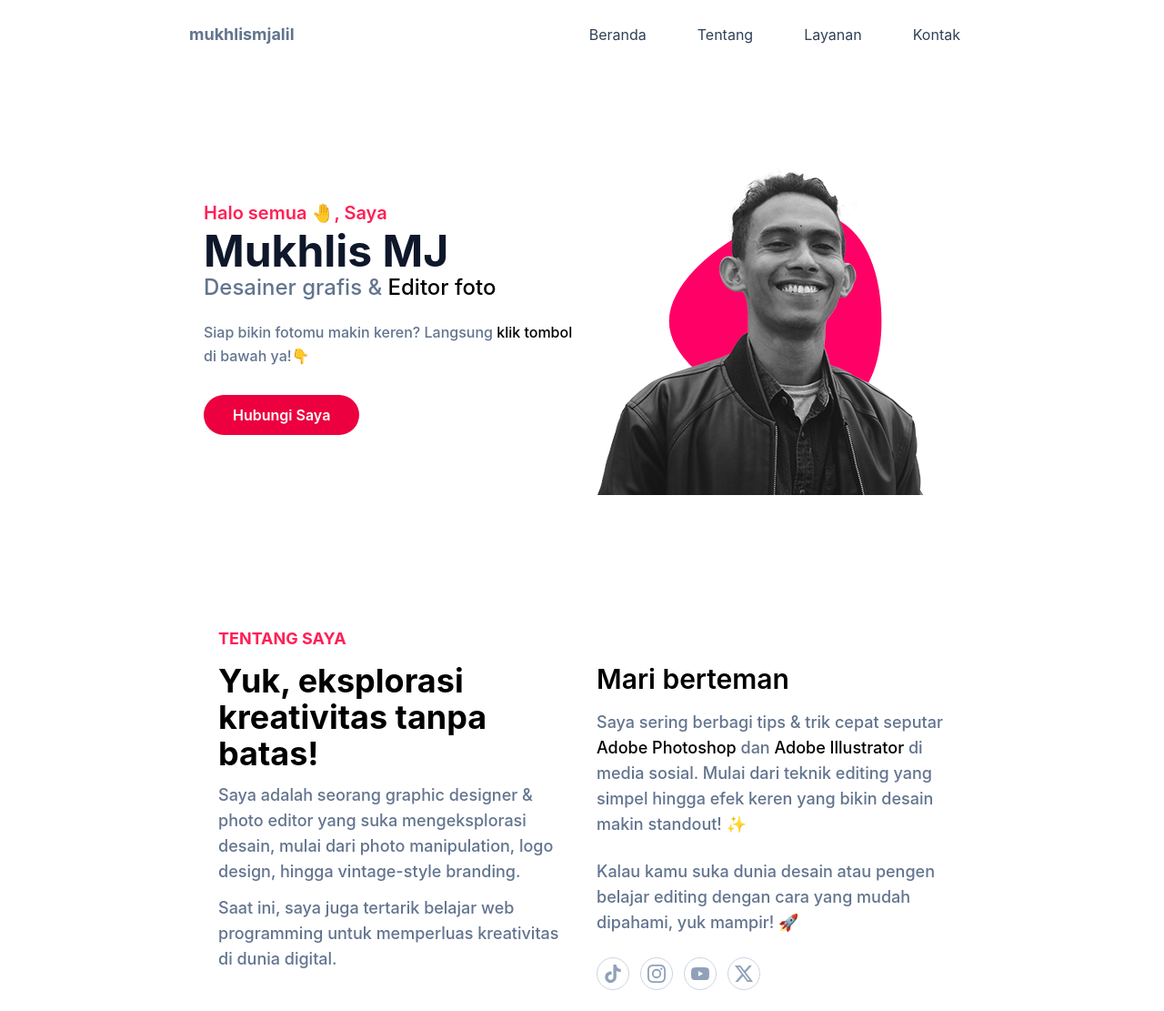
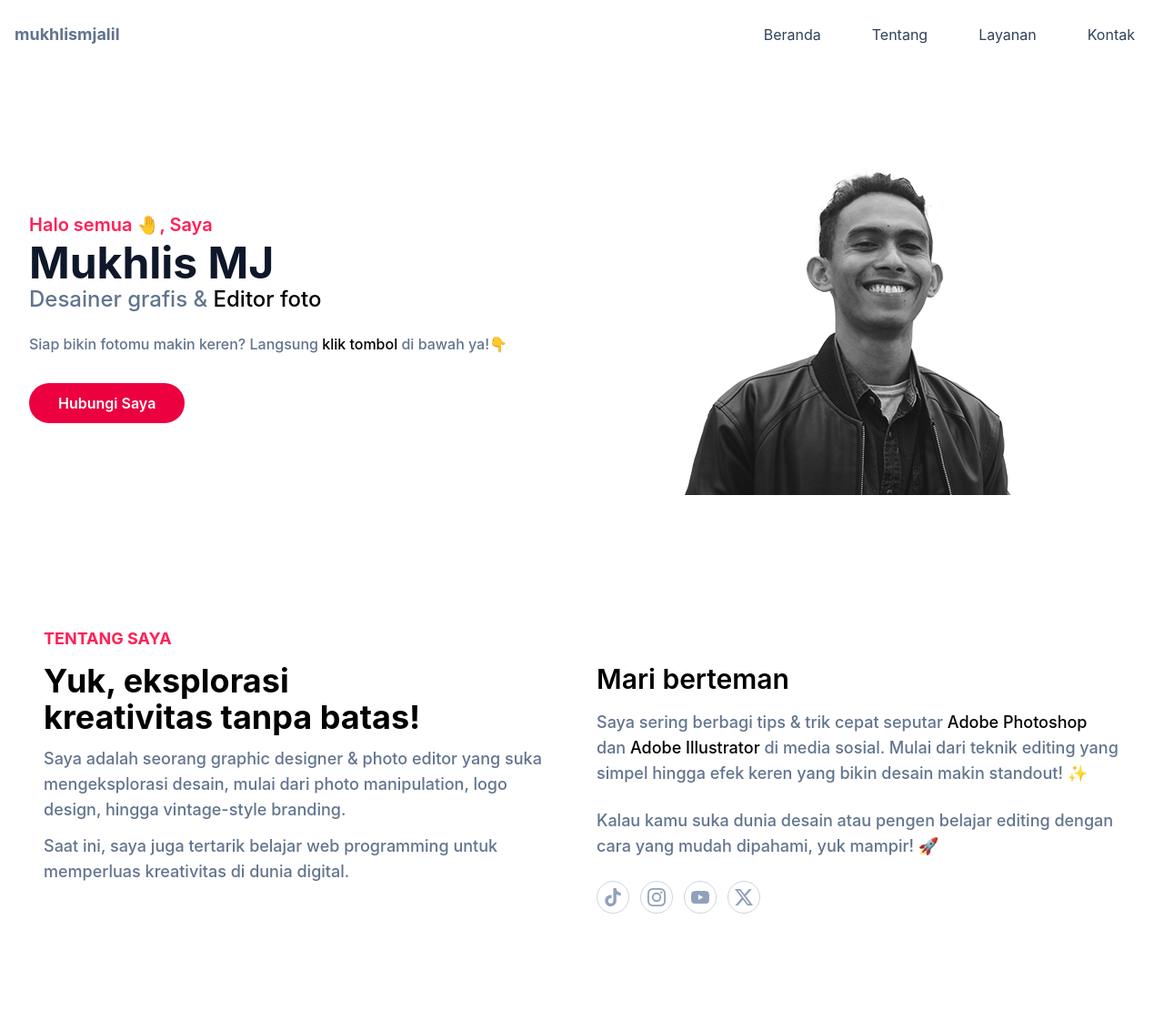
Before and after one commit to mukhlismj/mukhlismj.github.io, a website: page index.html in a window 1280 px wide. Shown: the whole page at 91% size. Drawn offline with Linux system fonts and the light colour scheme.

Commit message:
memperbaiki baigian responsive pada layar hp

```diff
--- a/index.html
+++ b/index.html
@@ -18,7 +18,7 @@
       <!-- header start -->
       <header id="navbar"
         class="bg-transparent absolute top-0 left-0 w-full flexitems-center z-50 transition duration-300">
-          <div class="container max-w-4xl mx-auto ">
+          <div class="container max-w-full mx-auto ">
               <div class="flex items-center justify-between relative">
                   <div class="px-4 ">
                       <a href="#home" class="font-bold text-lg text-slate-500 block py-6">mukhlismjalil</a>
@@ -51,7 +51,7 @@
 
       <!-- Hero Section Start -->
       <section id="home" class="pt-36">
-          <div class="container max-w-4xl mx-auto px-8">
+          <div class="container max-w-full mx-auto px-8">
               <div class="flex flex-wrap items-center">
                   <!-- Kolom Kiri -->
                   <div class="w-full lg:w-1/2 self-center">
@@ -78,15 +78,16 @@
                   <!-- Kolom Kanan -->
                   <div class="w-full lg:w-1/2 self-end">
                     <div class="relative mt-10 lg:mt-0 lg:right-0 flex justify-center">
-                      <!-- SVG Background -->
-                      <span class="absolute inset-0 flex justify-center items-center -z-10 translate-x-20 translate-y-4">
+                      <!-- SVG Background
+                      <span class="absolute inset-0 flex justify-center items-center -z-10 translate-x-0 translate-y-4">
                         <svg width="400" height="400" viewBox="0 0 200 200" xmlns="http://www.w3.org/2000/svg">
                           <path fill="#FF0066" d="M9.4,-1.6C9.4,11.1,4.7,22.1,-8.6,22.1C-21.8,22.1,-43.7,11.1,-43.7,-1.6C-43.7,-14.3,-21.8,-28.5,-8.6,-28.5C4.7,-28.5,9.4,-14.3,9.4,-1.6Z" transform="translate(100 100) scale(2.2)" />
                         </svg>
-                      </span>
+                      </span> -->
 
                       <!-- Foto -->
-                      <img src="img/mukhlis-mj.png" alt="mukhlis mj" class="max-w-sm lg:max-w-lg relative z-10">
+                      <img src="img/mukhlis-mj.png" alt="Mukhlis MJ - Desainer Grafis dan Editor Foto" class="max-w-sm lg:max-w-lg relative z-10">
+
                     </div>
                   </div>
 
@@ -98,7 +99,7 @@
       <!-- About section start -->
       <section>
           <div id="about" class="pt-36 pb-32">
-              <div class="container max-w-4xl mx-auto px-8">
+              <div class="container max-w-full mx-auto px-8">
                   <div class="flex flex-wrap">
                       <div class="w-full px-4 mb-10 lg:w-1/2">
 
```
